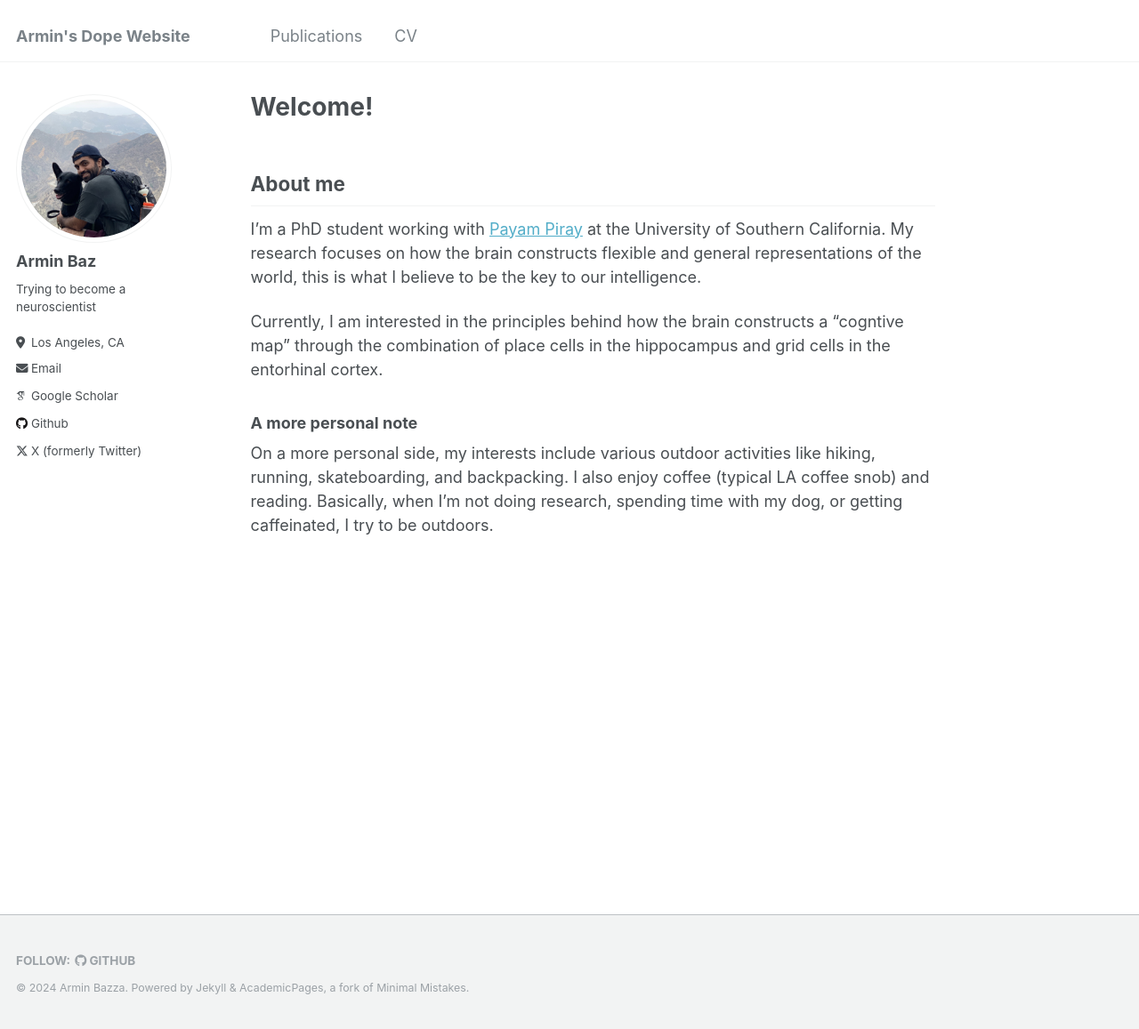
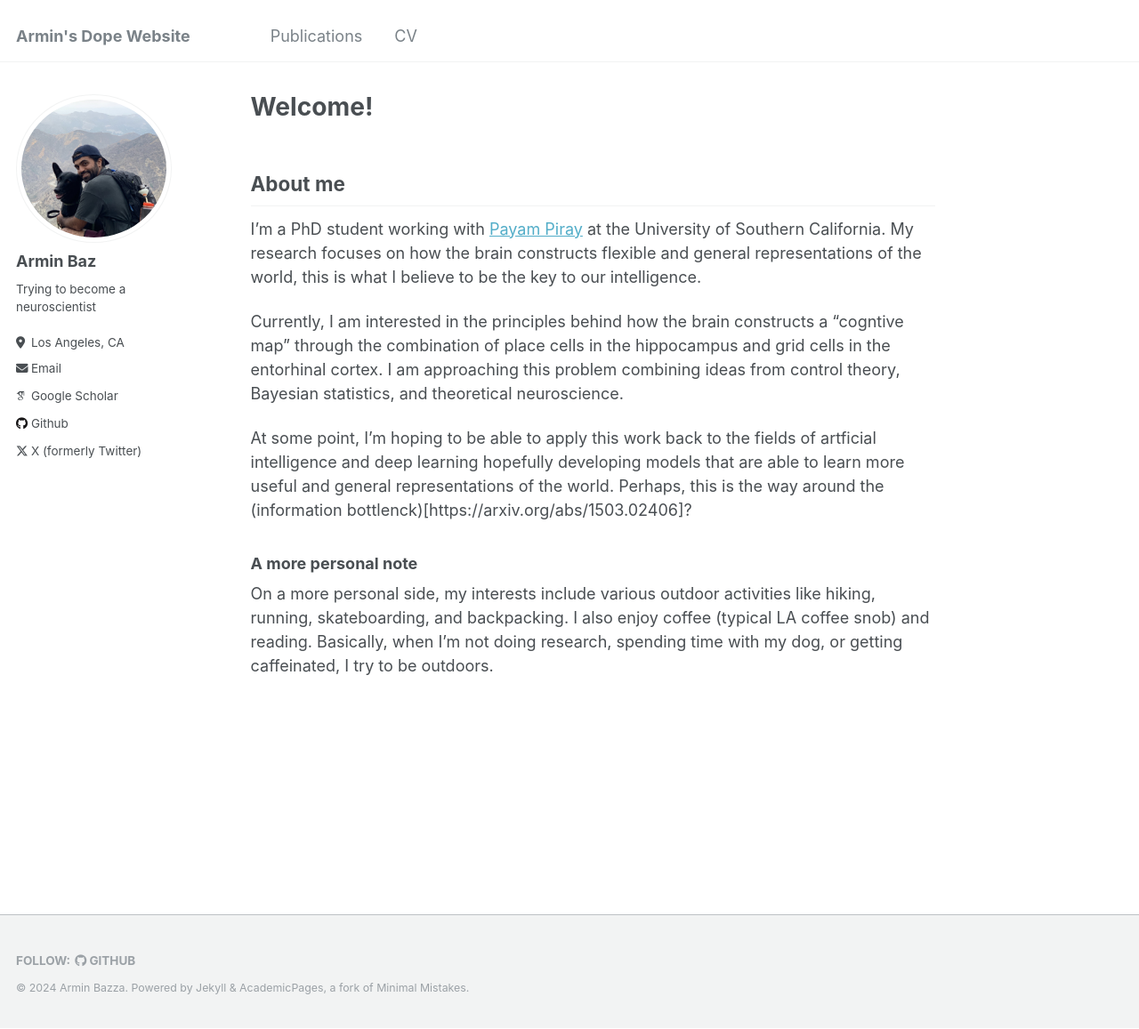
Before and after one commit to ArminBaz/arminbaz.github.io, a Jekyll site: the page built from _pages/about.md, in a window 1280 px wide and 1157 px high. Shown: the whole window at 89% size. Built offline with Jekyll 4.4.1, drawn with Linux system fonts in a browser that asks for light colours; some web fonts are replaced.

Commit message:
updated my aboutme

```diff
--- a/_pages/about.md
+++ b/_pages/about.md
@@ -13,7 +10,9 @@ redirect_from:
 ## About me
 I'm a PhD student working with [Payam Piray](https://www.piraylab.com/) at the University of Southern California. My research focuses on how the brain constructs flexible and general representations of the world, this is what I believe to be the key to our intelligence.
 
-Currently, I am interested in the principles behind how the brain constructs a "cogntive map" through the combination of place cells in the hippocampus and grid cells in the entorhinal cortex.
+Currently, I am interested in the principles behind how the brain constructs a "cogntive map" through the combination of place cells in the hippocampus and grid cells in the entorhinal cortex. I am approaching this problem combining ideas from control theory, Bayesian statistics, and theoretical neuroscience.
+
+At some point, I'm hoping to be able to apply this work back to the fields of artficial intelligence and deep learning hopefully developing models that are able to learn more useful and general representations of the world. Perhaps, this is the way around the (information bottlenck)[https://arxiv.org/abs/1503.02406]?
 
 ### A more personal note
 On a more personal side, my interests include various outdoor activities like hiking, running, skateboarding, and backpacking. I also enjoy coffee (typical LA coffee snob) and reading. Basically, when I'm not doing research, spending time with my dog, or getting caffeinated, I try to be outdoors.
```
Also changed, not shown: other parts of _pages/about.md (+0 -3 lines), images/Yosemite_1.png (added).
